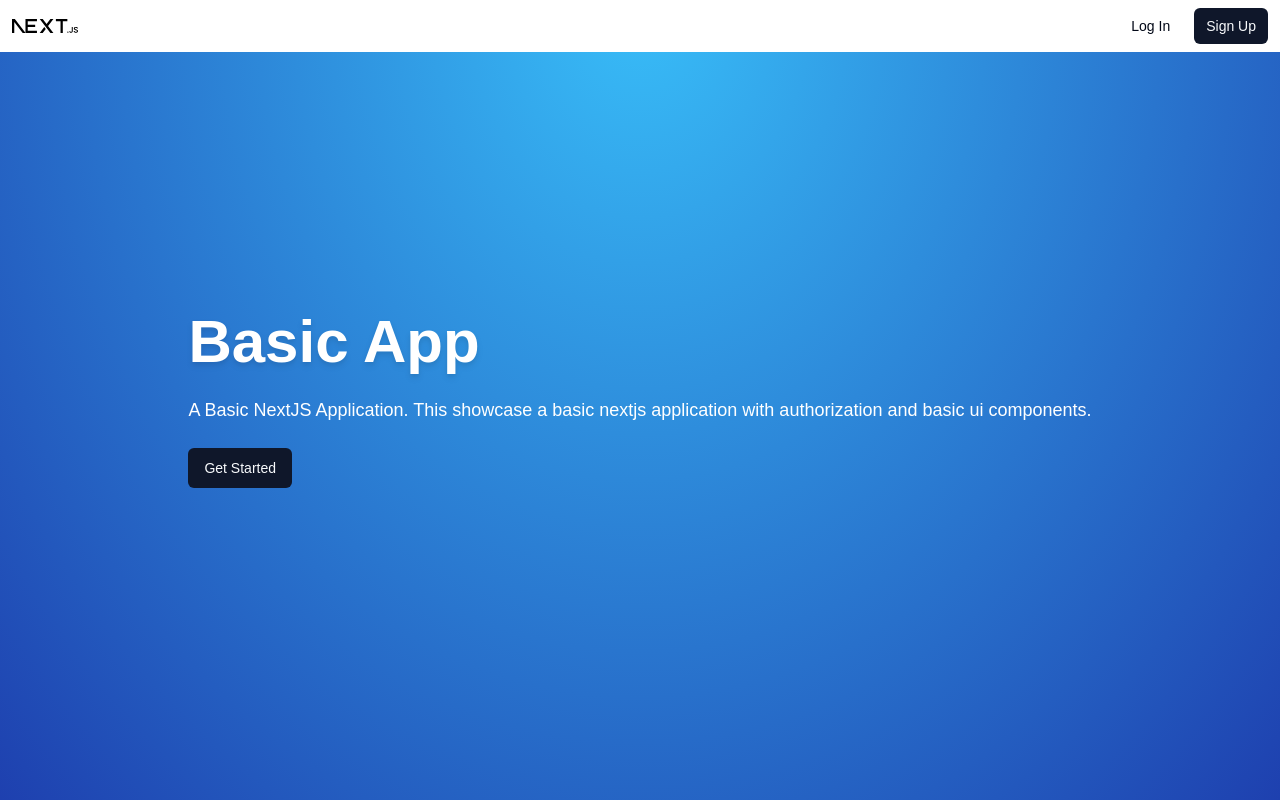
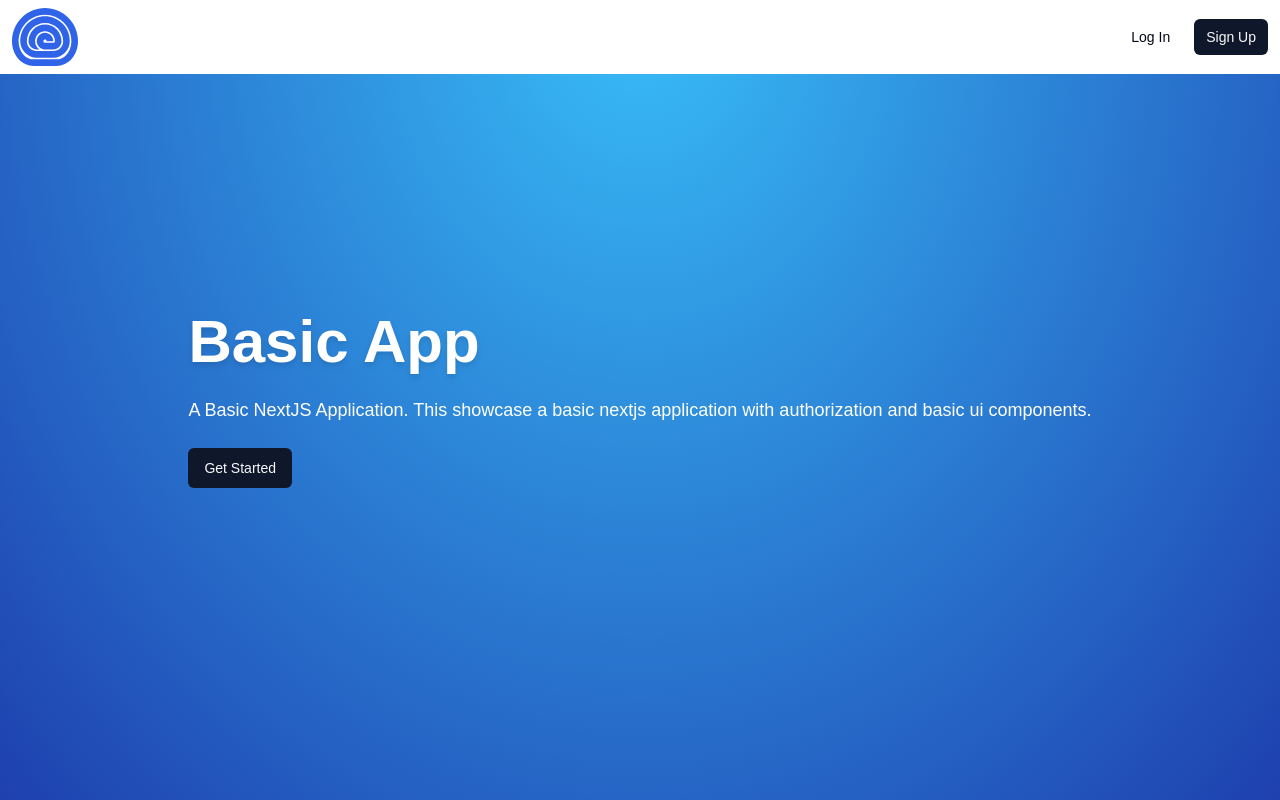
Before and after one commit to Mirzaadr/next-job-market, a Next.js app: page / in a window 1280 px wide. Built offline with nearby package versions, Linux system fonts and the light colour scheme; no server answers.

Commit message:
add assets

```diff
--- a/components/common/Logo.tsx
+++ b/components/common/Logo.tsx
@@ -8,25 +8,25 @@ const font = Poppins({
 
 const Logo = () => {
   return (
-    <div className='hidden md:flex items-center gap-x-2 justify-center'>
+    <div className="hidden items-center justify-center gap-x-2 md:flex">
       <Image
-        src="/next.svg"
-        alt='logo'
+        src="/logo.svg"
+        alt="logo"
         height={30}
         width={70}
-        className='dark:hidden'
+        className="dark:hidden"
       />
       <Image
-        src="/next.svg"
-        alt='logo-dark'
+        src="/logo.svg"
+        alt="logo-dark"
         height={30}
         width={70}
-        className='hidden dark:block'
+        className="hidden dark:block"
       />
 
       {/* <p className={cn("font-semibold mt-2", font.className)}>Logo</p> */}
     </div>
-  )
+  );
 }
 
 export default Logo;
```
Also changed, not shown: public/company-logo-placeholder.png (added), public/logo.svg (added).
